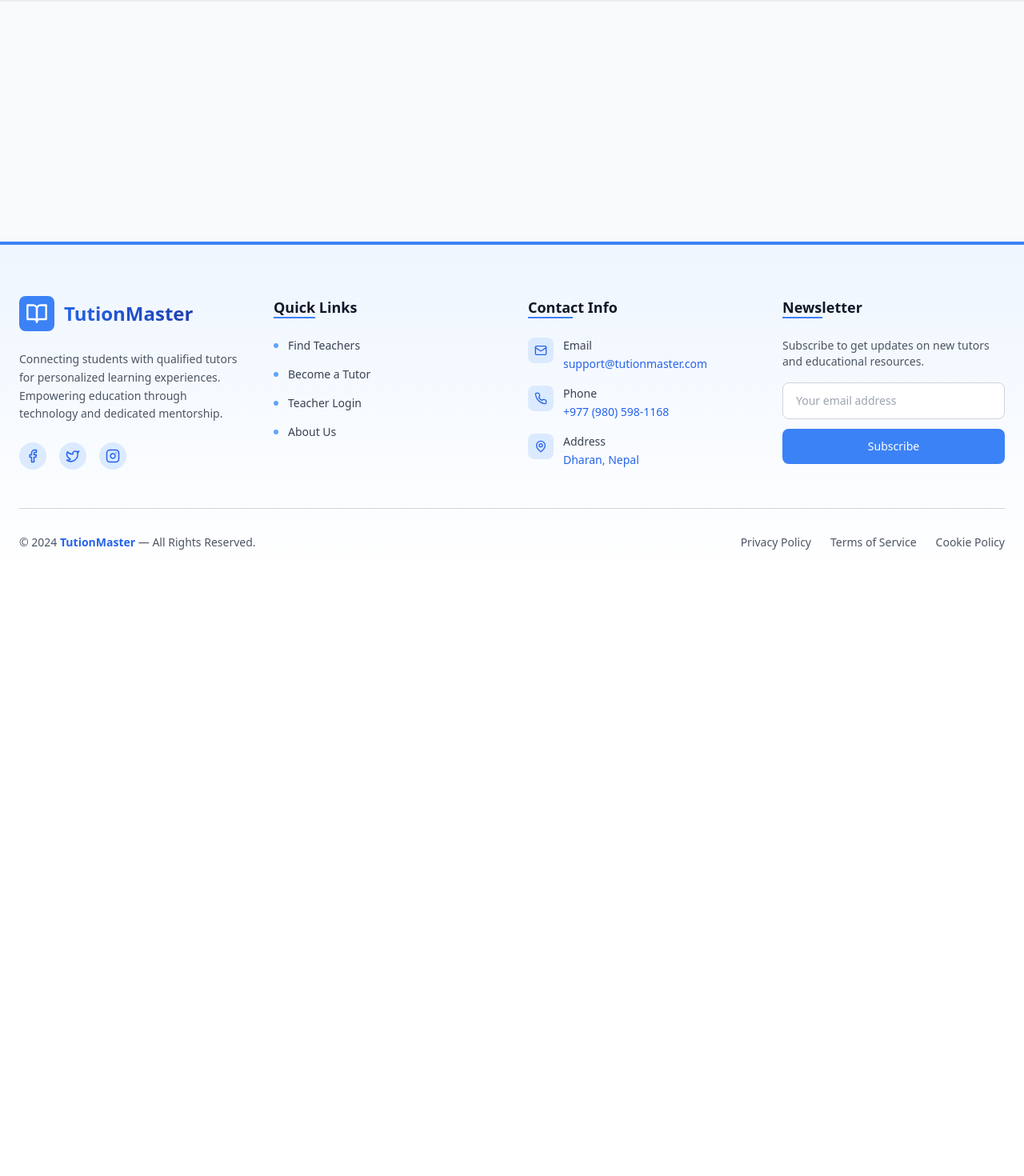
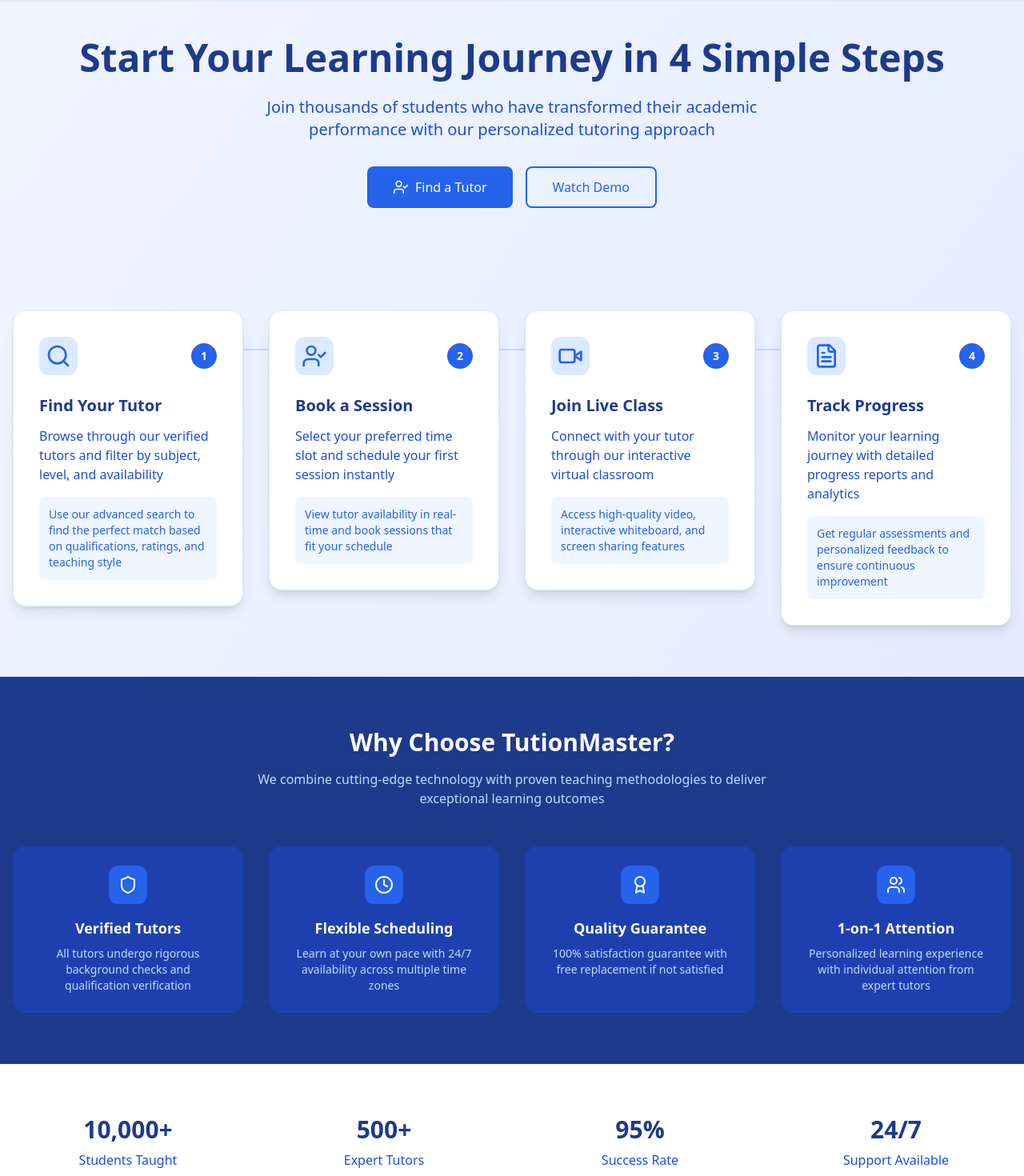
Before and after one commit to AayushSinghRajput/tutionmaster, a React (Create React App) app in the folder frontend/: page /how-it-works in a window 1280 px wide. Shown: the part 80-1550 px from the top of the page at 80% size. Before the commit the page ends 800 px from the top, so only its background shows below. Built offline with nearby package versions, Linux system fonts and the light colour scheme; no server answers; the HTML template or start-up script is replaced by a standard one.

Commit message:
some changes in frontend

```diff
--- a/frontend/src/App.js
+++ b/frontend/src/App.js
@@ -25,6 +25,7 @@
 import PrivacyPolicy from './pages/PrivacyPolicy';
 import TermsOfService from './pages/TermsOfService';
 import CookiePolicy from './pages/CookiePolicy';
+import HowItWorks from "./pages/HowItWorks";
 
 // Protected Route
 import ProtectedRoute from "./components/common/ProtectedRoute";
@@ -49,6 +50,7 @@
               <Route path="/privacy-policy" element={<PrivacyPolicy />} />
               <Route path="/terms-of-service" element={<TermsOfService />} />
               <Route path="/cookie-policy" element={<CookiePolicy />} />
+              <Route path="/how-it-works" element={<HowItWorks/>}/>
 
 
               {/* Protected Routes */}
--- /dev/null
+++ b/frontend/src/pages/HowItWorks.js
@@ -0,0 +1,183 @@
+import {
+  Search,
+  UserCheck,
+  Calendar,
+  Video,
+  FileText,
+  Award,
+  Clock,
+  Shield,
+  Users,
+} from 'lucide-react';
+import { Link } from 'react-router-dom';
+
+const HowItWorks = () => {
+  const steps = [
+    {
+      icon: <Search className="w-8 h-8" />,
+      title: "Find Your Tutor",
+      description: "Browse through our verified tutors and filter by subject, level, and availability",
+      details: "Use our advanced search to find the perfect match based on qualifications, ratings, and teaching style"
+    },
+    {
+      icon: <UserCheck className="w-8 h-8" />,
+      title: "Book a Session",
+      description: "Select your preferred time slot and schedule your first session instantly",
+      details: "View tutor availability in real-time and book sessions that fit your schedule"
+    },
+    {
+      icon: <Video className="w-8 h-8" />,
+      title: "Join Live Class",
+      description: "Connect with your tutor through our interactive virtual classroom",
+      details: "Access high-quality video, interactive whiteboard, and screen sharing features"
+    },
+    {
+      icon: <FileText className="w-8 h-8" />,
+      title: "Track Progress",
+      description: "Monitor your learning journey with detailed progress reports and analytics",
+      details: "Get regular assessments and personalized feedback to ensure continuous improvement"
+    }
+  ];
+
+  const features = [
+    {
+      icon: <Shield className="w-6 h-6" />,
+      title: "Verified Tutors",
+      description: "All tutors undergo rigorous background checks and qualification verification"
+    },
+    {
+      icon: <Clock className="w-6 h-6" />,
+      title: "Flexible Scheduling",
+      description: "Learn at your own pace with 24/7 availability across multiple time zones"
+    },
+    {
+      icon: <Award className="w-6 h-6" />,
+      title: "Quality Guarantee",
+      description: "100% satisfaction guarantee with free replacement if not satisfied"
+    },
+    {
+      icon: <Users className="w-6 h-6" />,
+      title: "1-on-1 Attention",
+      description: "Personalized learning experience with individual attention from expert tutors"
+    }
+  ];
+
+  const stats = [
+    { number: "10,000+", label: "Students Taught" },
+    { number: "500+", label: "Expert Tutors" },
+    { number: "95%", label: "Success Rate" },
+    { number: "24/7", label: "Support Available" }
+  ];
+
+  return (
+    <div className="min-h-screen bg-gradient-to-br from-blue-50 to-indigo-100">
+      {/* Hero Section */}
+      <div className="container mx-auto px-4 py-16 text-center">
+        <h1 className="text-5xl font-bold text-blue-900 mb-6">
+          Start Your Learning Journey in 4 Simple Steps
+        </h1>
+        <p className="text-xl text-blue-700 max-w-2xl mx-auto mb-8">
+          Join thousands of students who have transformed their academic performance with our personalized tutoring approach
+        </p>
+        <div className="flex justify-center space-x-4">
+          <Link to="/teachers" className="bg-blue-600 text-white px-8 py-3 rounded-lg font-medium hover:bg-blue-700 transition-colors flex items-center">
+            <UserCheck className="w-5 h-5 mr-2" />
+            Find a Tutor
+          </Link>
+          <button className="border-2 border-blue-600 text-blue-600 px-8 py-3 rounded-lg font-medium hover:bg-blue-50 transition-colors">
+            Watch Demo
+          </button>
+        </div>
+      </div>
+
+      {/* Steps Section */}
+      <div className="container mx-auto px-4 py-16">
+        <div className="grid md:grid-cols-2 lg:grid-cols-4 gap-8">
+          {steps.map((step, index) => (
+            <div key={index} className="relative">
+              {/* Connection Line */}
+              {index < steps.length - 1 && (
+                <div className="hidden lg:block absolute top-12 left-1/2 w-full h-0.5 bg-blue-200 z-0"></div>
+              )}
+
+              <div className="relative bg-white rounded-2xl p-8 shadow-lg border border-blue-100 hover:shadow-xl transition-all duration-300 transform hover:-translate-y-2 z-10">
+                <div className="flex items-center justify-between mb-6">
+                  <div className="w-12 h-12 bg-blue-100 rounded-xl flex items-center justify-center text-blue-600">
+                    {step.icon}
+                  </div>
+                  <div className="w-8 h-8 bg-blue-600 text-white rounded-full flex items-center justify-center font-bold text-sm">
+                    {index + 1}
+                  </div>
+                </div>
+                <h3 className="text-xl font-bold text-blue-900 mb-3">{step.title}</h3>
+                <p className="text-blue-700 mb-4">{step.description}</p>
+                <p className="text-sm text-blue-600 bg-blue-50 rounded-lg p-3">
+                  {step.details}
+                </p>
+              </div>
+            </div>
+          ))}
+        </div>
+      </div>
+
+      {/* Features Section */}
+      <div className="bg-blue-900 text-white py-16">
+        <div className="container mx-auto px-4">
+          <div className="text-center mb-12">
+            <h2 className="text-3xl font-bold mb-4">Why Choose TutionMaster?</h2>
+            <p className="text-blue-200 max-w-2xl mx-auto">
+              We combine cutting-edge technology with proven teaching methodologies to deliver exceptional learning outcomes
+            </p>
+          </div>
+
+          <div className="grid md:grid-cols-2 lg:grid-cols-4 gap-8">
+            {features.map((feature, index) => (
+              <div key={index} className="bg-blue-800 rounded-2xl p-6 text-center hover:bg-blue-700 transition-colors">
+                <div className="w-12 h-12 bg-blue-600 rounded-xl flex items-center justify-center mx-auto mb-4">
+                  {feature.icon}
+                </div>
+                <h3 className="font-bold text-lg mb-2">{feature.title}</h3>
+                <p className="text-blue-200 text-sm">{feature.description}</p>
+              </div>
+            ))}
+          </div>
+        </div>
+      </div>
+
+      {/* Stats Section */}
+      <div className="bg-white py-16">
+        <div className="container mx-auto px-4">
+          <div className="grid grid-cols-2 lg:grid-cols-4 gap-8">
+            {stats.map((stat, index) => (
+              <div key={index} className="text-center">
+                <div className="text-3xl font-bold text-blue-900 mb-2">{stat.number}</div>
+                <div className="text-blue-700 font-medium">{stat.label}</div>
+              </div>
+            ))}
+          </div>
+        </div>
+      </div>
+
+      {/* CTA Section */}
+      <div className="bg-gradient-to-r from-blue-600 to-indigo-700 text-white py-16">
+        <div className="container mx-auto px-4 text-center">
+          <h2 className="text-3xl font-bold mb-4">Ready to Transform Your Learning?</h2>
+          <p className="text-blue-100 max-w-2xl mx-auto mb-8">
+            Join TutionMaster today and experience the difference personalized tutoring can make
+          </p>
+          <div className="flex flex-col sm:flex-row justify-center space-y-4 sm:space-y-0 sm:space-x-4">
+            <button className="bg-white text-blue-600 px-8 py-3 rounded-lg font-medium hover:bg-blue-50 transition-colors flex items-center justify-center">
+              <Calendar className="w-5 h-5 mr-2" />
+              Book Free Trial
+            </button>
+            <button className="border-2 border-white text-white px-8 py-3 rounded-lg font-medium hover:bg-white hover:text-blue-600 transition-colors">
+              Speak to Advisor
+            </button>
+          </div>
+        </div>
+      </div>
+    </div>
+  );
+};
+
+export default HowItWorks;
```
Also changed, not shown: frontend/src/pages/Home.js (+66 -66 lines).
